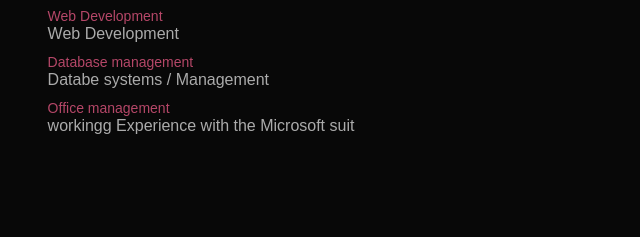
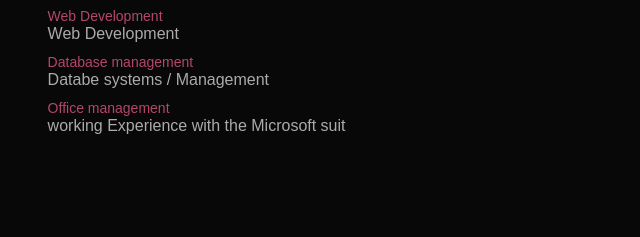
Before and after one commit to evra34/kisitu-paul, a plain HTML site: page index.html in a window 1280 px wide. Shown: the part 1133-1370 px from the top of the page, 490-1130 px from the left. Drawn offline with nearby package versions, Linux system fonts and the light colour scheme.

Commit message:
Update index.html

```diff
--- a/index.html
+++ b/index.html
@@ -60,7 +60,7 @@
                             <li><span>DevOPS Engineering</span><br>Application of DevOps prfnciples. </li>
                             <li><span>Web Development</span><br>Web  Development</li>
                             <li><span>Database management</span><br>Databe systems / Management</li>
-                            <li><span>Office management</span><br>workingg Experience with the Microsoft suit</li>
+                            <li><span>Office management</span><br>working Experience with the Microsoft suit</li>
                         </ul>
                     </div>
                     <div class="tab-contents" id="experience">
```
